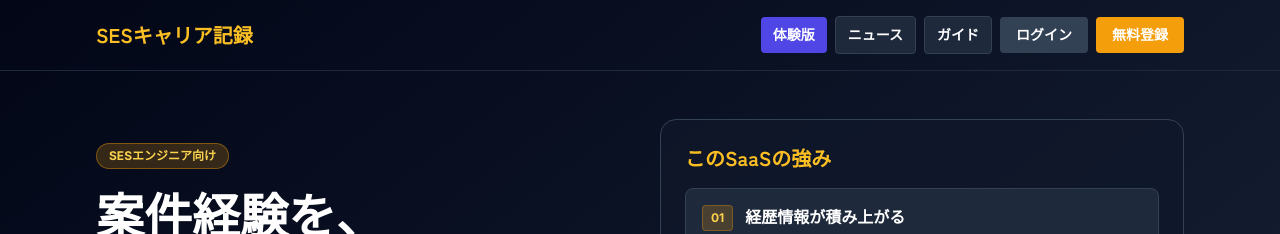
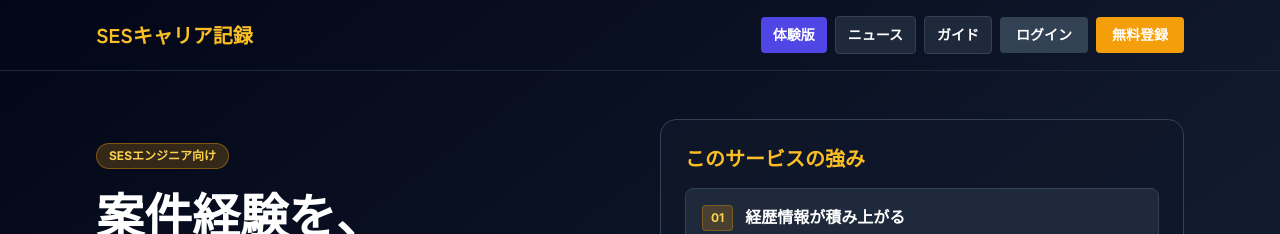
Before and after one commit to ysdev421/ses-portfolio-app, a React (Create React App) app: page / in a window 1280 px wide. Shown: the top 234 px of the page. Built offline with nearby package versions, Linux system fonts and the light colour scheme; no server answers.

Commit message:
fix: 画面文言のSaaS表現をサービスに変更

```diff
--- a/src/pages/LandingPage.jsx
+++ b/src/pages/LandingPage.jsx
@@ -83,7 +83,7 @@ export default function LandingPage({
           </div>
 
           <div className="bg-slate-900/80 border border-slate-700 rounded-2xl p-6">
-            <h2 className="text-xl font-serif font-bold text-amber-400 mb-4">このSaaSの強み</h2>
+            <h2 className="text-xl font-serif font-bold text-amber-400 mb-4">このサービスの強み</h2>
             <div className="space-y-3">
               {strengths.map((item) => (
                 <div key={item.no} className="bg-slate-800 border border-slate-700 rounded-lg p-4 flex items-start gap-3">
```
